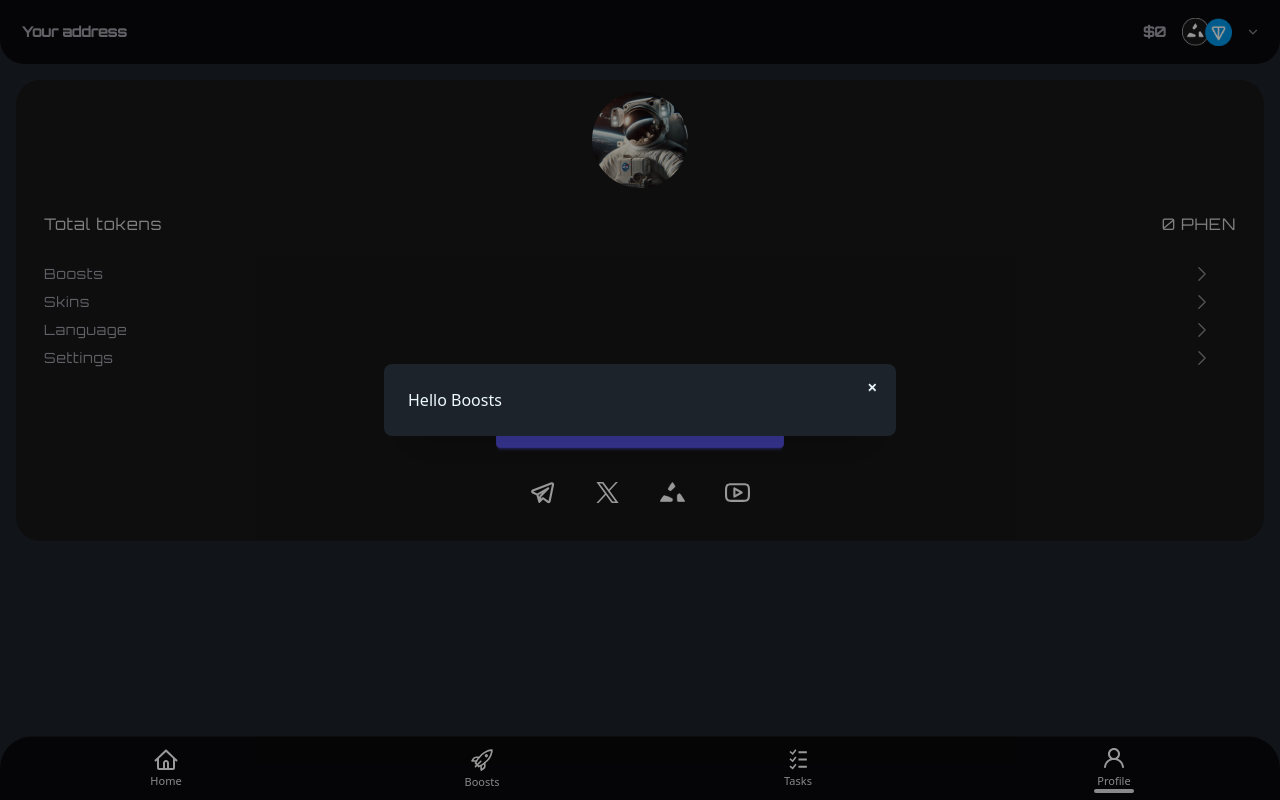
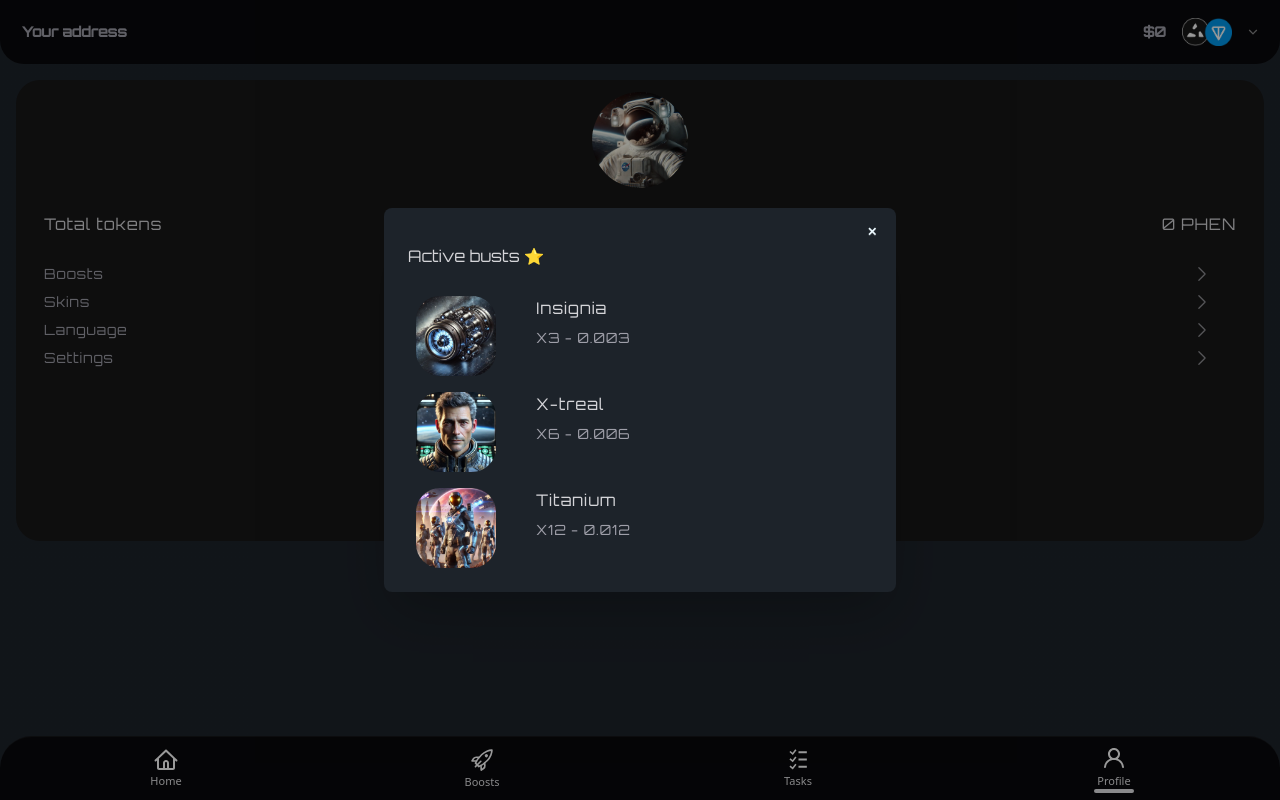
Before and after one commit to NikolayPutyata/telegram-phen-app, a React (Vite) app: page /profile in a window 1280 px wide. Both pictures are taken after a click on the button "Boosts". Built offline with nearby package versions, Linux system fonts and the light colour scheme.

Commit message:
BoostsModal and SkinsModal a draft

```diff
--- a/src/components/BoostsModal/BoostsModal.tsx
+++ b/src/components/BoostsModal/BoostsModal.tsx
@@ -1,8 +1,61 @@
+import s from '/src/App.module.css';
+
 const BoostsModal = () => {
   return (
-    <div>
-      <h1>Hello Boosts</h1>
-    </div>
+    <ul className="flex flex-col  gap-4">
+      <h2 className={`${s.font} text-zinc-300  my-3`}>Active busts ⭐</h2>
+
+      <li className="flex pl-2  gap-10">
+        <div className="flex flex-col justify-center w-20 h-20 overflow-hidden rounded-3xl">
+          <img src="/assets/engine.webp" alt="standart avatar" />
+        </div>
+
+        <div className="flex justify-start flex-col">
+          <h3
+            className={`${s.font} text-zinc-300 mb-2 break-words tracking-wider`}
+          >
+            Insignia
+          </h3>
+          <p className={`${s.font} text-zinc-400 text-sm mb-2 tracking-wider`}>
+            X3 - 0.003
+          </p>
+        </div>
+      </li>
+
+      <li className="flex pl-2 gap-10">
+        <div className="flex flex-col justify-center w-20 h-20 overflow-hidden rounded-3xl">
+          <img src="/assets/commandor.webp" alt="standart avatar" />
+        </div>
+
+        <div className="flex justify-start flex-col">
+          <h3
+            className={`${s.font} text-zinc-300 mb-2 break-words tracking-wider`}
+          >
+            X-treal
+          </h3>
+          <p className={`${s.font} text-zinc-400 text-sm mb-3 tracking-wider`}>
+            X6 - 0.006
+          </p>
+        </div>
+      </li>
+
+      <li className="flex pl-2 gap-10">
+        <div className="flex flex-col justify-center w-20 h-20 overflow-hidden rounded-3xl">
+          <img src="/assets/rangers.webp" alt="standart avatar" />
+        </div>
+
+        <div className="flex justify-start flex-col">
+          <h3
+            className={`${s.font} text-zinc-300 mb-2 break-words tracking-wider`}
+          >
+            Titanium
+          </h3>
+          <p className={`${s.font} text-zinc-400 text-sm mb-3 tracking-wider`}>
+            X12 - 0.012
+          </p>
+        </div>
+      </li>
+    </ul>
   );
 };
 
--- a/src/components/Modal/Modal.tsx
+++ b/src/components/Modal/Modal.tsx
@@ -3,6 +3,7 @@ import BoostsModal from '../BoostsModal/BoostsModal.tsx';
 import TasksModal from '../TasksModal/TasksModal.tsx';
 import SettingsModal from '../SettingsModal/SettingsModal.tsx';
 import LanguageModal from '../LanguageModal/LanguageModal.tsx';
+import s from '/src/App.module.css';
 
 type ModalProps = {
   isOpen: boolean;
@@ -24,7 +25,9 @@ const Modal: React.FC<ModalProps> = ({ isOpen, onClose, changeModal }) => {
       case 'language':
         return <LanguageModal />;
       default:
-        return <p>No content</p>;
+        return (
+          <p className={`${s.font} text-zinc-300 tracking-wider`}>No content</p>
+        );
     }
   };
 
--- a/src/components/SkinsModal/SkinsModal.tsx
+++ b/src/components/SkinsModal/SkinsModal.tsx
@@ -1,7 +1,68 @@
+import s from '/src/App.module.css';
+
 const SkinsModal = () => {
   return (
     <div>
-      <h1>Helo skins </h1>
+      <ul className="flex flex-col  gap-4">
+        <h2 className={`${s.font} text-zinc-300  my-3`}>Active skins 👑</h2>
+
+        <li className="flex pl-2  gap-10">
+          <div className="flex flex-col justify-center w-20 h-20 overflow-hidden rounded-3xl">
+            <img src="/assets/shuttle-2.webp" alt="standart avatar" />
+          </div>
+
+          <div className="flex justify-start flex-col">
+            <h3
+              className={`${s.font} text-zinc-300 mb-2 break-words tracking-wider`}
+            >
+              Misterium
+            </h3>
+            <p
+              className={`${s.font} text-zinc-400 text-sm mb-2 tracking-wider`}
+            >
+              X3 - 0.003
+            </p>
+          </div>
+        </li>
+
+        <li className="flex pl-2 gap-10">
+          <div className="flex flex-col justify-center w-20 h-20 overflow-hidden rounded-3xl">
+            <img src="/assets/shuttle-1.webp" alt="standart avatar" />
+          </div>
+
+          <div className="flex justify-start flex-col">
+            <h3
+              className={`${s.font} text-zinc-300 mb-2 break-words tracking-wider`}
+            >
+              X-treal
+            </h3>
+            <p
+              className={`${s.font} text-zinc-400 text-sm mb-3 tracking-wider`}
+            >
+              X6 - 0.006
+            </p>
+          </div>
+        </li>
+
+        <li className="flex pl-2 gap-10">
+          <div className="flex flex-col justify-center w-20 h-20 overflow-hidden rounded-3xl">
+            <img src="/assets/shuttle-3.webp" alt="standart avatar" />
+          </div>
+
+          <div className="flex justify-start flex-col">
+            <h3
+              className={`${s.font} text-zinc-300 mb-2 break-words tracking-wider`}
+            >
+              Abrams
+            </h3>
+            <p
+              className={`${s.font} text-zinc-400 text-sm mb-3 tracking-wider`}
+            >
+              X12 - 0.012
+            </p>
+          </div>
+        </li>
+      </ul>
     </div>
   );
 };
```
